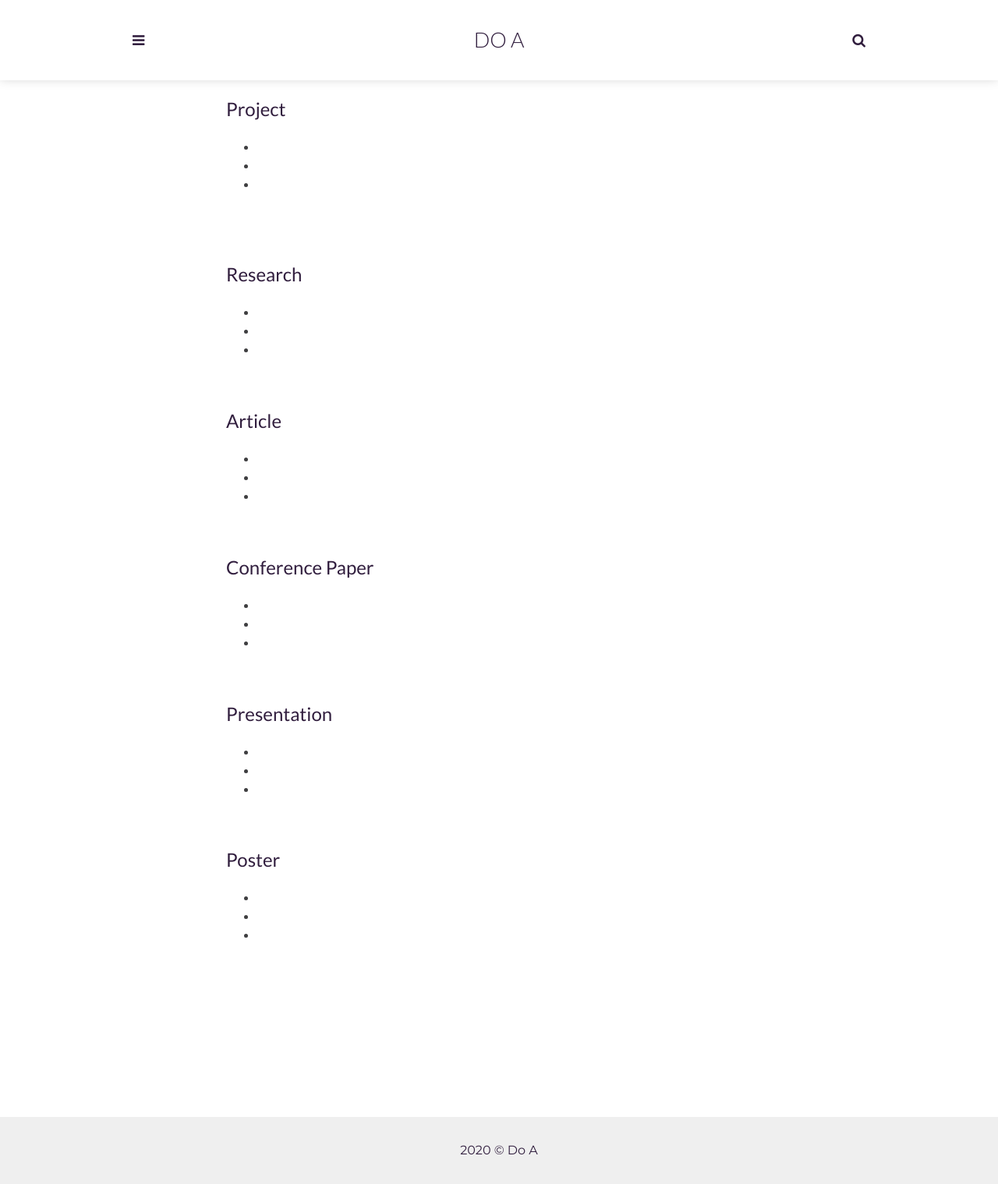
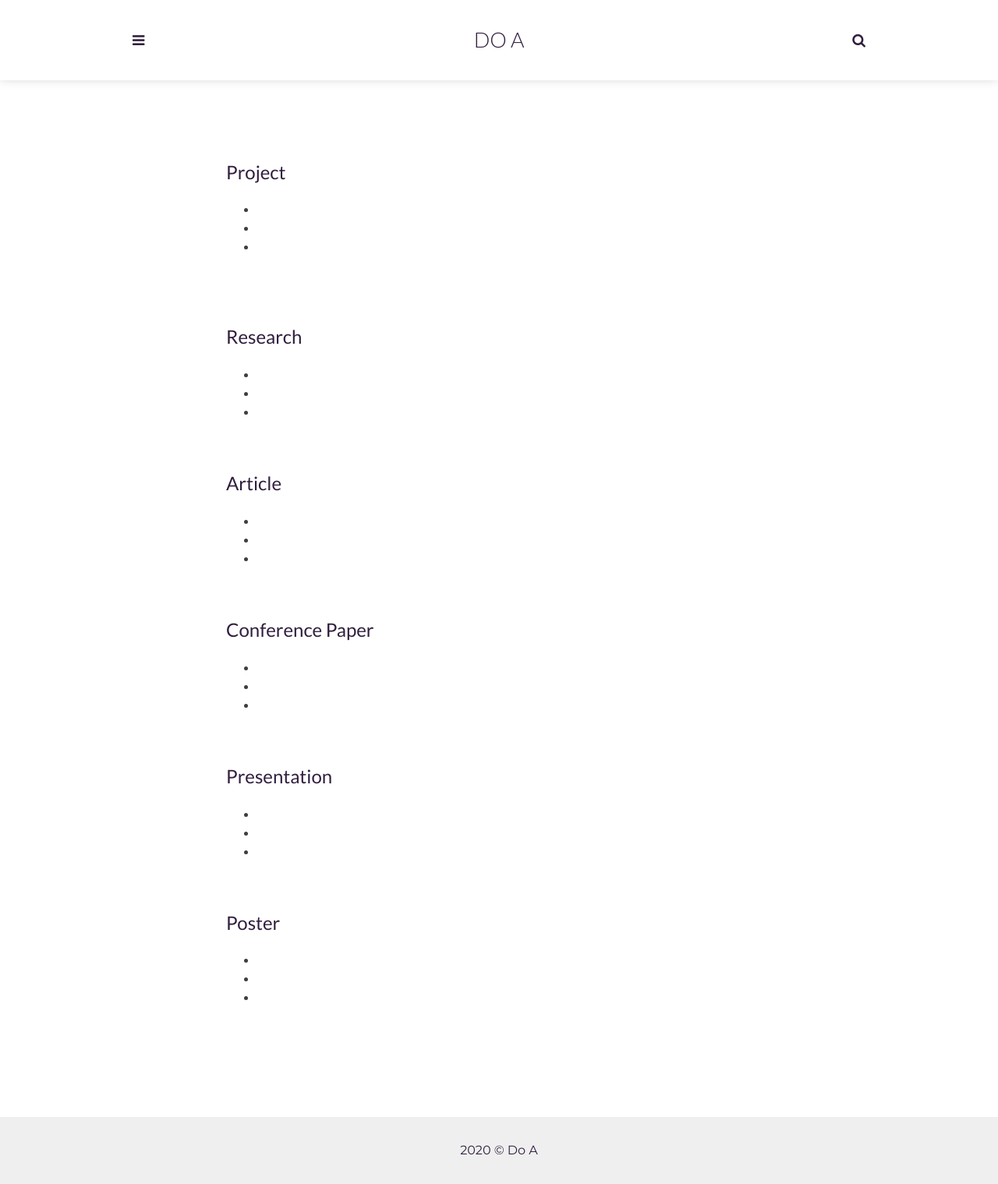
Before and after one commit to userdoa/userdoa.github.io, a Jekyll site: the page built from _pages/research.html, in a window 1280 px wide. Shown: the whole page at 78% size. Built offline with Jekyll 4.4.1, drawn with Linux system fonts in a browser that asks for light colours.

Commit message:
Update research.html

```diff
--- a/_pages/research.html
+++ b/_pages/research.html
@@ -5,6 +5,7 @@ permalink: /research/
 ---
 
 <div class="small-wrapper">
+  <div class="about-container">
 
     <div>
       <h2>Project</h2>
@@ -65,4 +66,5 @@ permalink: /research/
       </ul>
 
     </div><br>
+  </div> <!-- End "About Container -->
 </div> <!-- End Small Wrapper -->
```
Lines whose indentation alone changed are shown as unchanged.
